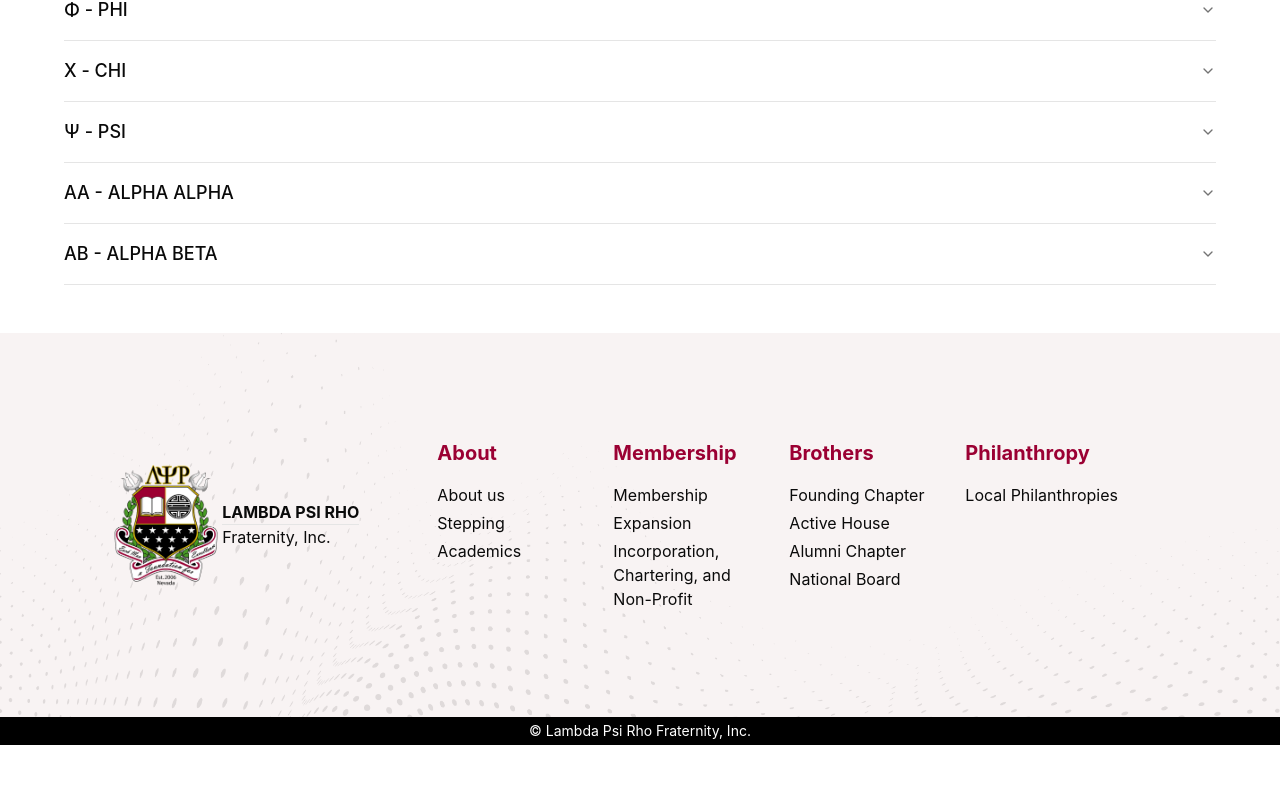
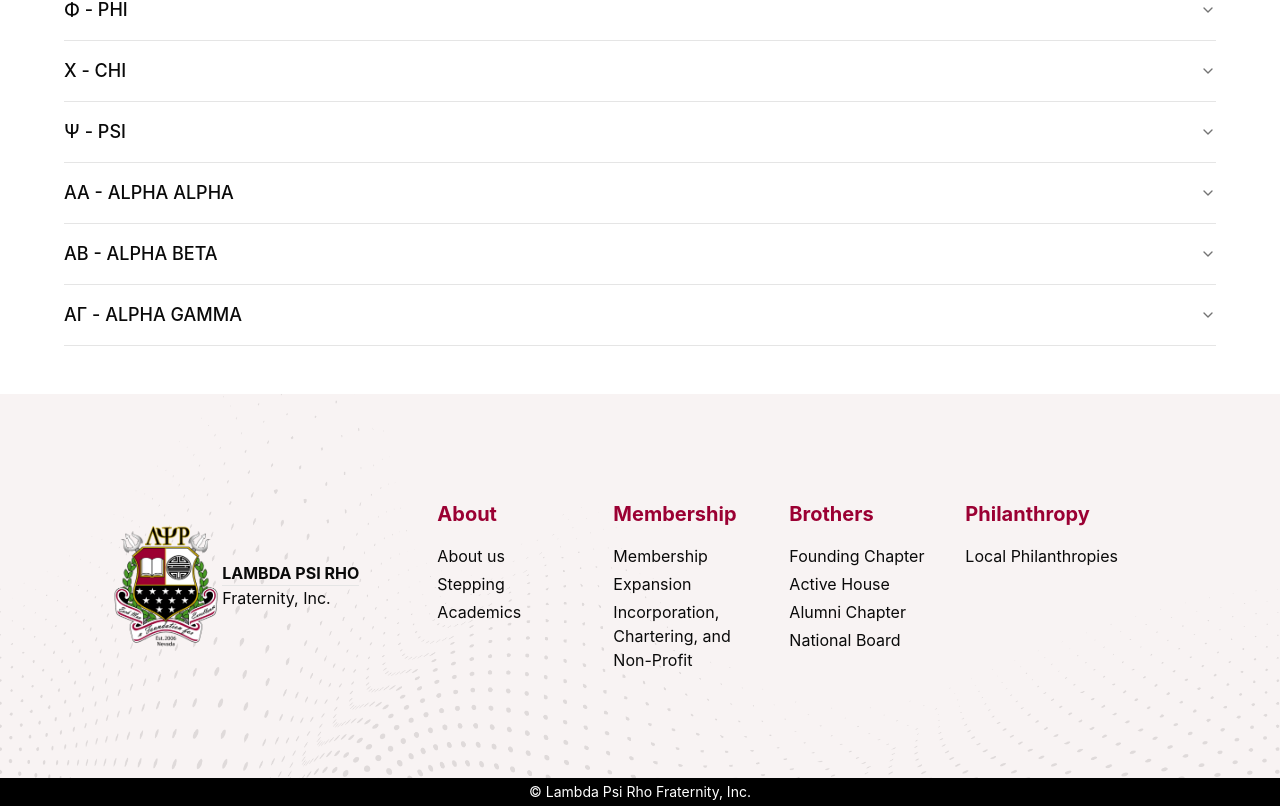
Before and after one commit to keanu-a/lpr-website, a React (Vite) app: page /founding-chapter in a window 1280 px wide. Shown: the part 2153-2959 px from the top of the page. Before the commit the page ends 2898 px from the top, so only its background shows below. Built offline with nearby package versions, Linux system fonts and the light colour scheme; a web font is replaced by a local one.

Commit message:
Add alpha gamma class

```diff
--- a/src/data/foundingChapter.ts
+++ b/src/data/foundingChapter.ts
@@ -297,4 +297,9 @@ export const foundingChapterBrothers: {
     greekLetter: 'AB',
     brothers: ['German Ardon Elias', 'Tri Huynh', 'Alven Lynn', 'Kai Stevens'],
   },
+  {
+    className: 'Alpha Gamma',
+    greekLetter: 'AΓ',
+    brothers: ['Darell Acebu'],
+  },
 ];
```
